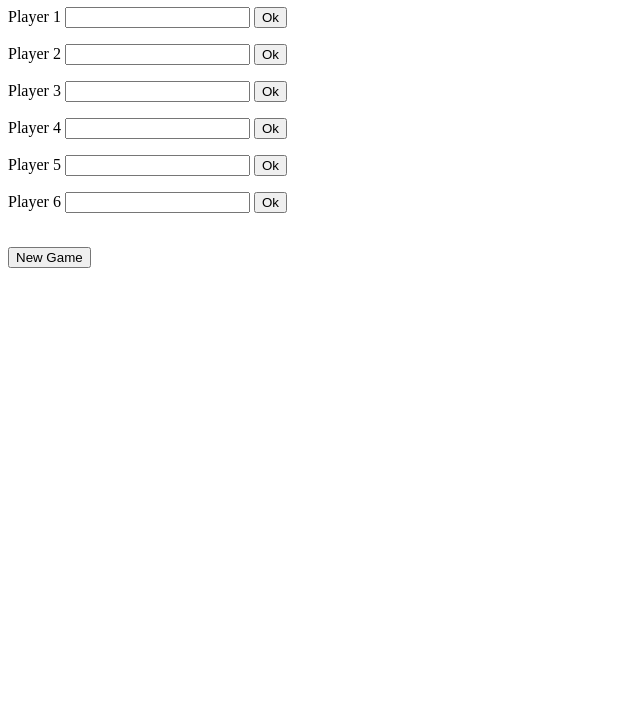
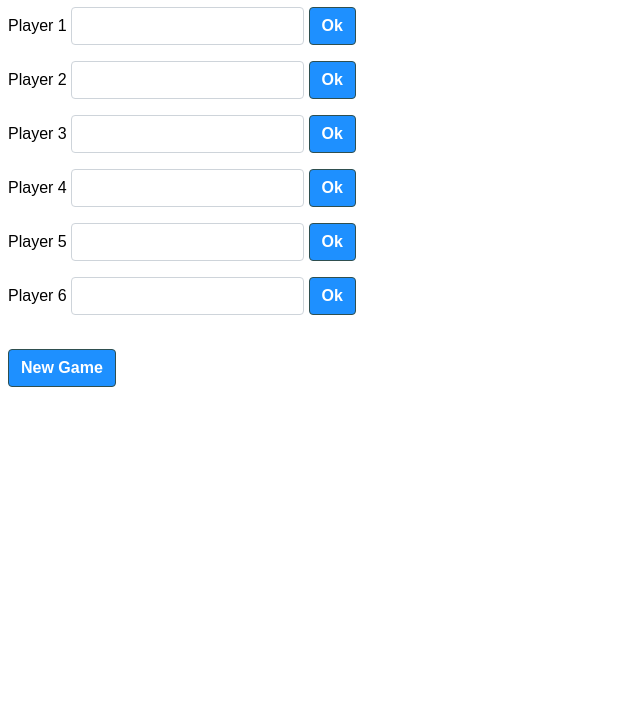
Before and after one commit to NaiaOzorio/Take5, a plain HTML site: page index.html in a window 1280 px wide. Shown: the part 73-800 px from the top of the page, without its empty margins (0-640 px from the left). Drawn offline with Linux system fonts and the light colour scheme.

Commit message:
Added style

```diff
--- a/index.html
+++ b/index.html
@@ -5,6 +5,39 @@
     <meta http-equiv="X-UA-Compatible" content="IE=edge">
     <meta name="viewport" content="width=device-width, initial-scale=1.0">
     <title>Take 5 Score Counter</title>
+    <style>
+        body{
+            font-family: Arial, Helvetica, sans-serif;
+        }
+
+        input{
+            padding: 0.375rem 0.75rem;
+            font-size: 1rem;
+            font-weight: 400;
+            line-height: 1.5;
+            color: #495057;
+            background-color: #fff;
+            border: 1px solid #ced4da;
+            border-radius: 0.25rem;
+            transition: border-color 0.15s ease-in-out, box-shadow 0.15s ease-in-out;
+        }
+        button{
+            display: inline-block;
+            text-align: center;
+            background-color: transparent;
+            border: 1px solid transparent;
+            padding: 0.375rem 0.75rem;
+            font-size: 1rem;
+            line-height: 1.5;
+            border-radius: 0.25rem;
+            transition: color 0.15s ease-in-out, background-color 0.15s ease-in-out, border-color 0.15s ease-in-out, box-shadow 0.15s ease-in-out;
+            background-color: dodgerblue;
+            color: white;
+            border-color: darkslategray;
+            font-weight: bolder;
+        }
+
+    </style>
 </head>
 <body>
     <h1>Take 5 Score Counter</h1>
```
